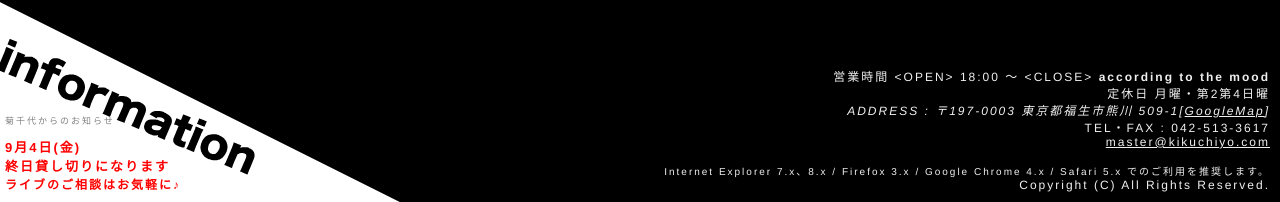
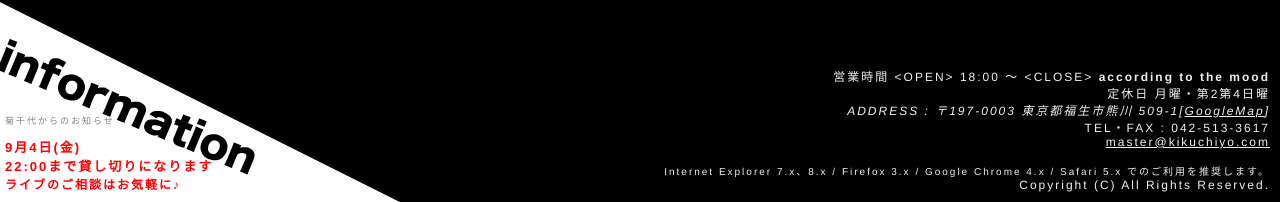
Before and after one commit to live-kikuchiyo/live-kikuchiyo.github.io, a Jekyll site: the page built from index.html, in a window 1280 px wide. Shown: the part 698-900 px from the top of the page. Built offline with Jekyll 4.4.1, drawn with Linux system fonts in a browser that asks for light colours; nearby versions of some CDN libraries.

Commit message:
Update index.html

```diff
--- a/index.html
+++ b/index.html
@@ -19,7 +19,7 @@ title: トップ
 				<b style="color: red;">
 				9月4日(金)
 				<br/>
-				終日貸し切りになります
+				22:00まで貸し切りになります
 				</b>
 				<br />
 				<p style="font-size:18; font-weight:bold; color:red;">ライブのご相談はお気軽に♪</p>
```
